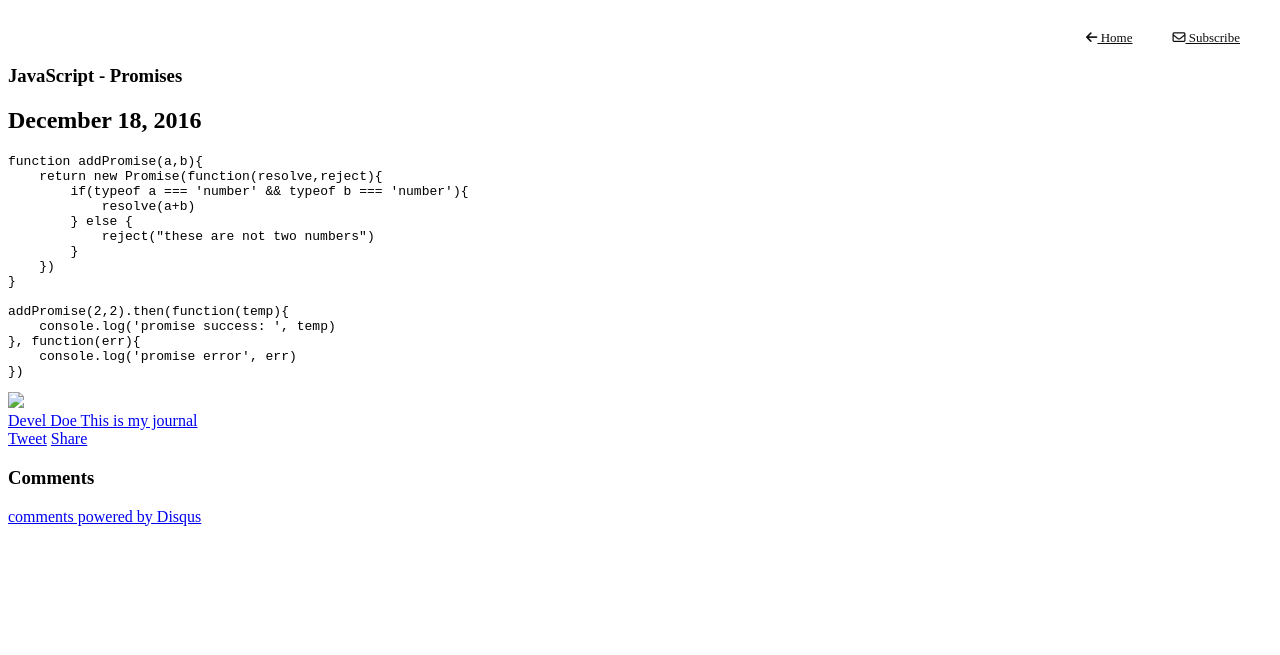
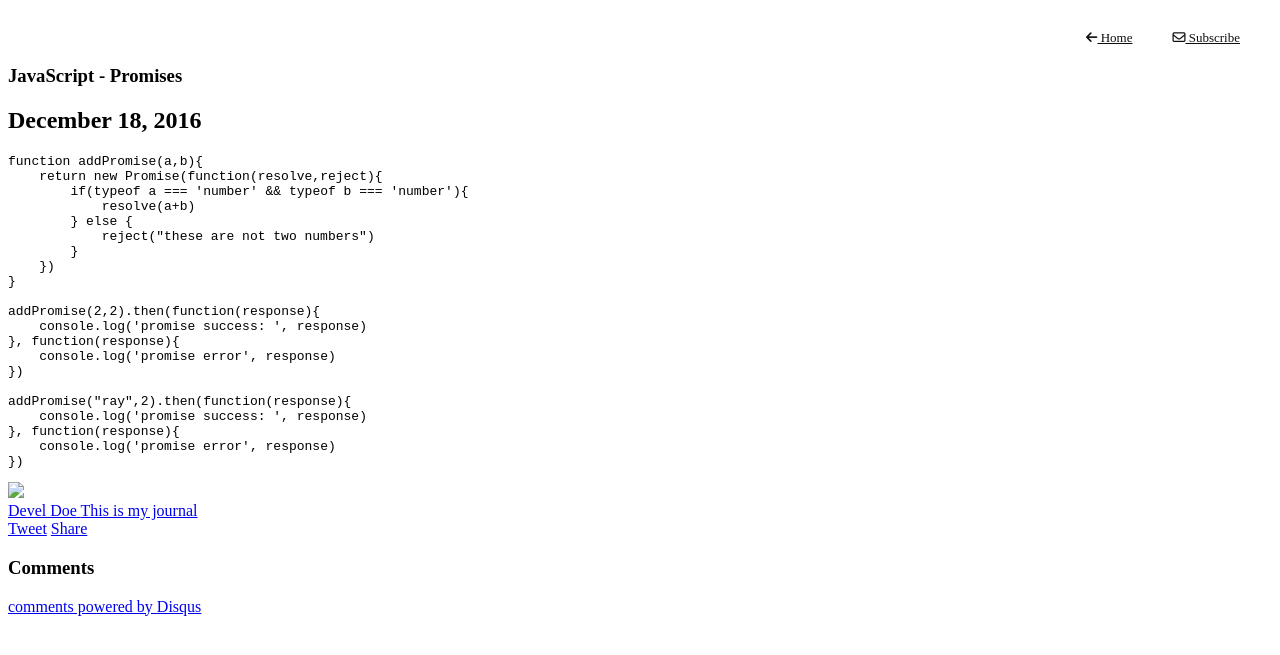
Before and after one commit to develdoe/develdoe.github.io, a Jekyll site: the page built from _posts/2016-12-18-javascript-promises.md, in a window 1280 px wide. Shown: the top 655 px of the page. Built offline with Jekyll 4.4.1, drawn with Linux system fonts in a browser that asks for light colours; nearby versions of some CDN libraries; comment, search, counter and statistics services are not loaded.

Commit message:
Created 2016-12-18-javascript-promises.md

````diff
--- a/_posts/2016-12-18-javascript-promises.md
+++ b/_posts/2016-12-18-javascript-promises.md
@@ -16,9 +16,15 @@ function addPromise(a,b){
     })
 }
 
-addPromise(2,2).then(function(temp){
-    console.log('promise success: ', temp)
-}, function(err){
-    console.log('promise error', err)
+addPromise(2,2).then(function(response){
+    console.log('promise success: ', response)
+}, function(response){
+    console.log('promise error', response)
+})
+
+addPromise("ray",2).then(function(response){
+    console.log('promise success: ', response)
+}, function(response){
+    console.log('promise error', response)
 })
 ```
````
